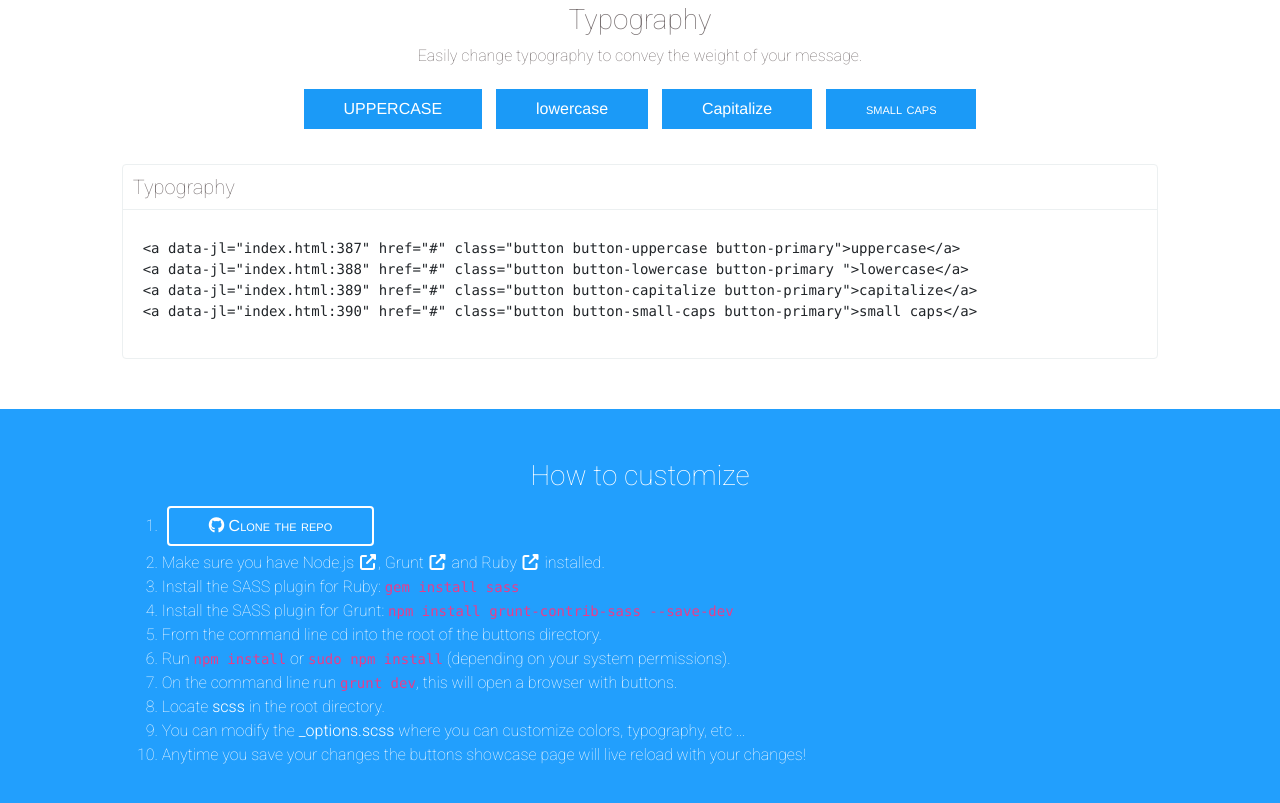
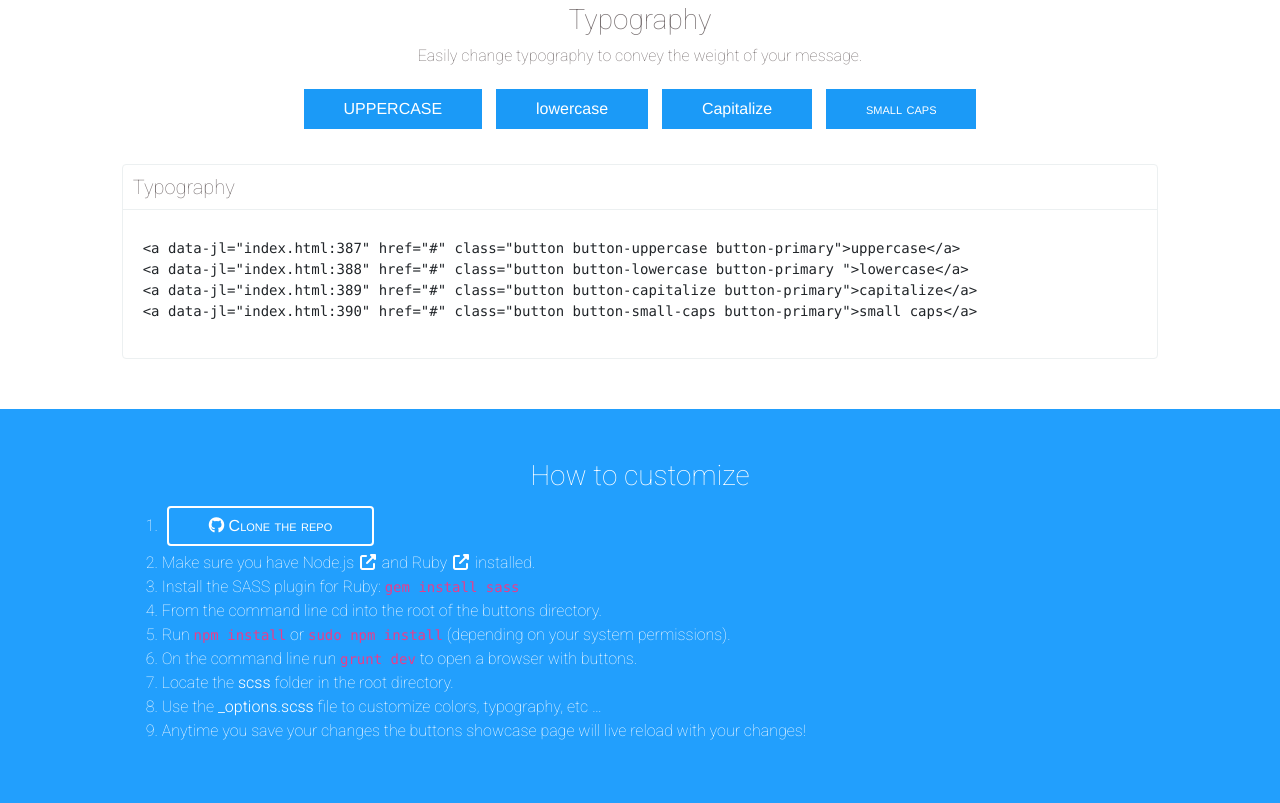
Before and after one commit to kcleveland/Buttons, a plain HTML site: page index.html in a window 1280 px wide. Shown: the part 9245-10048 px from the top of the page. Drawn offline with nearby package versions, Linux system fonts and the light colour scheme; a script that the page names is missing; a web font is replaced by a local one.

Commit message:
"Working on index"

```diff
--- a/index.html
+++ b/index.html
@@ -401,14 +401,13 @@
               <li>
                   <a class="button button-rounded button-plain button-small-caps button-border" href="https://github.com/kcleveland/buttons/archive/develop.zip"><i class="fa fa-github"></i> Clone the repo</a>
               </li>
-              <li> Make sure you have <a class="text-white" href="https://nodejs.org/">Node.js <i class="fa fa-fw fa-external-link"></i></a>, <a class="text-white" href="https://gruntjs.com/getting-started">Grunt <i class="fa fa-fw fa-external-link"></i></a> and <a class="text-white" href="https://rubyinstaller.org/">Ruby <i class="fa fa-fw fa-external-link"></i></a> installed.</li>
+              <li> Make sure you have <a class="text-white" href="https://nodejs.org/">Node.js <i class="fa fa-fw fa-external-link"></i></a> and <a class="text-white" href="https://rubyinstaller.org/">Ruby <i class="fa fa-fw fa-external-link"></i></a> installed.</li>
               <li> Install the SASS plugin for Ruby: <code>gem install sass</code></li>
-              <li> Install the SASS plugin for Grunt: <code>npm install grunt-contrib-sass --save-dev</code></li>
               <li> From the command line cd into the root of the buttons directory.</li>
               <li> Run <code>npm install</code> or <code>sudo npm install</code> (depending on your system permissions).</li>
-              <li> On the command line run <code>grunt dev</code>, this will open a browser with buttons.</li>
-              <li> Locate <strong>scss</strong> in the root directory.</li>
-              <li> You can modify the <strong>_options.scss</strong> where you can customize colors, typography, etc …</li>
+              <li> On the command line run <code>grunt dev</code> to open a browser with buttons.</li>
+              <li> Locate the <strong>scss</strong> folder in the root directory.</li>
+              <li> Use the <strong>_options.scss</strong> file to customize colors, typography, etc …</li>
               <li> Anytime you save your changes the buttons showcase page will live reload with your changes!</li>
           </ol>
       </div>
```
